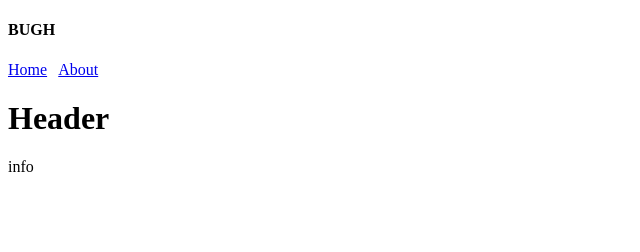
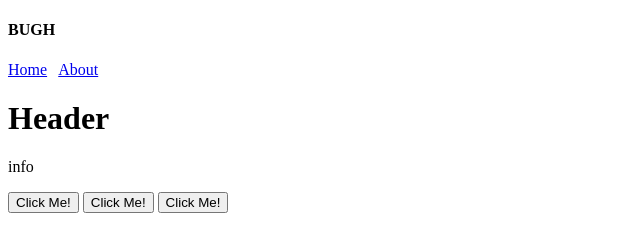
Before and after one commit to amelia-liston/Mini-Hack-BUGH, a plain HTML site: page index.html in a window 1280 px wide. Shown: the whole page, without its empty margins (0-640 px from the left). Drawn offline with Linux system fonts and the light colour scheme.

Commit message:
added buttons

```diff
--- a/index.html
+++ b/index.html
@@ -16,6 +16,9 @@
     <div class=""content">
         <h1>Header</h1>
         <p>info</p>
+        <button type="button">Click Me!</button>
+        <button type="button">Click Me!</button>
+        <button type="button">Click Me!</button>
     </div>
     <!--Add buttons here-->
 </body>
```
